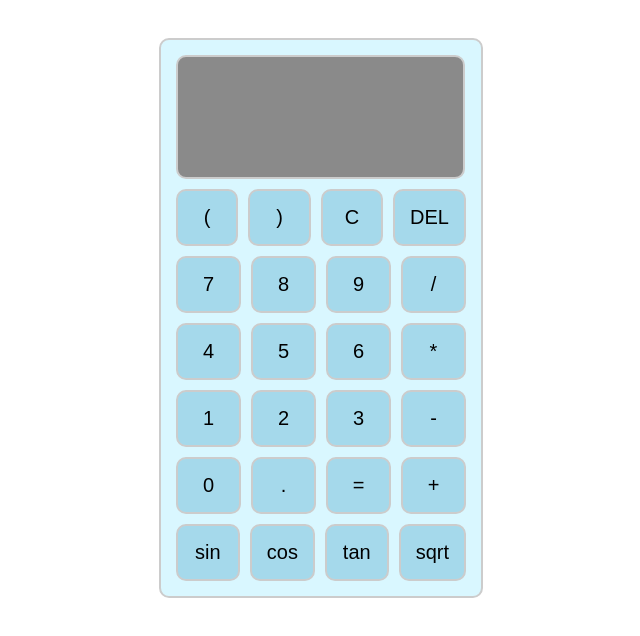
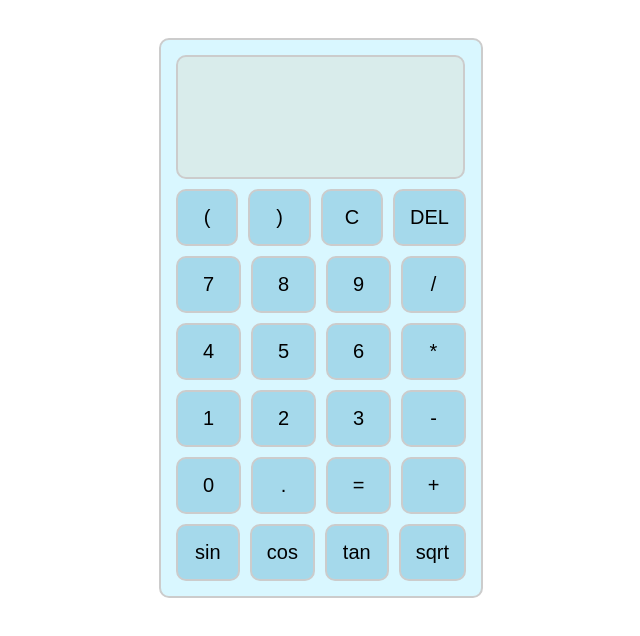
Before and after one commit to muthukumaranarc/public, a plain HTML site: page index.html in a window 1280 px wide. Shown: the whole page, without its empty margins (319-959 px from the left). Drawn offline with Linux system fonts and the light colour scheme.

Commit message:
Update Style.css

```diff
--- a/Style.css
+++ b/Style.css
@@ -24,7 +24,7 @@ body{
     text-align: right;
     margin-bottom: 30px;
     border:2px solid #ccc;
-    background-color:rgb(138,138,138);
+    background-color:rgb(217, 236, 235);
     border-radius: 10px;
   }
   .row {
```
